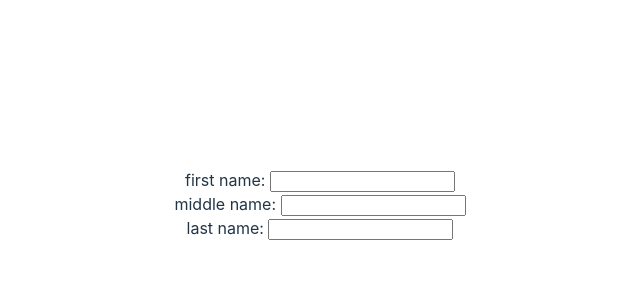
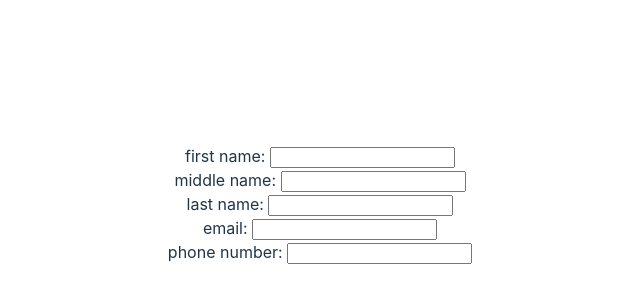
Before and after one commit to estauss1/react-prac, a React (Vite) app in the folder CV-App/: page / in a window 1280 px wide. Shown: the part 196-496 px from the top of the page, without its empty margins (320-960 px from the left). Built offline with nearby package versions, Linux system fonts and the light colour scheme.

Commit message:
contact section of general section

```diff
--- a/CV-App/src/App.jsx
+++ b/CV-App/src/App.jsx
@@ -9,8 +9,10 @@ function App() {
       middleName:'',
       lastName:''
     },
-    email:'',
-    phoneNumber:''
+    contact:{
+      email:'',
+      phoneNumber:''
+    }
   });
 
   function onGenInfoChange(updatedGenInfo){
--- a/CV-App/src/components/general.jsx
+++ b/CV-App/src/components/general.jsx
@@ -4,15 +4,34 @@ export default function GeneralSection({generalInfo, onGenInfoChange}){
     function onNameSecChange(newName){
         onGenInfoChange({
             ...generalInfo,
+            contact:{
+                ...generalInfo.contact
+            },
             name: newName
         })
     }
 
+    function onContactSecChange(newContact){
+        onGenInfoChange({
+            ...generalInfo,
+            name:{
+                ...generalInfo.name
+            },
+            contact: newContact
+        })
+    }
+
     return(
-    <NameSubSection
-        name={generalInfo.name}
-        onNameSecChange={onNameSecChange}
-    />
+    <div>
+        <NameSubSection
+            name={generalInfo.name}
+            onNameSecChange={onNameSecChange}
+        />
+        <ContactSubSection
+            contact={generalInfo.contact}
+            onContactSecChange={onContactSecChange}
+        />
+    </div>
     );
 }
 
@@ -61,6 +80,43 @@ function NameSubSection({name, onNameSecChange}){
     );
 }
 
+function ContactSubSection({contact, onContactSecChange}){
+
+    function onContactChange(e, identifier){
+        const newContact = {
+            ...contact
+        }
+        switch(identifier){
+        case "email":
+            newContact.email = e.target.value
+            break;
+        case "phoneNumber":
+            newContact.phoneNumber = e.target.value
+            break;
+        default:
+            console.log("identifier not recognized inside onContactChange");
+        }
+        onContactSecChange(newContact)
+    }
+
+    return(
+        <div>
+            <Field
+                identifier={"email"}
+                label={"email: "}
+                onValChange={onContactChange}
+                value={contact.email}
+            />
+            <Field
+                identifier={"phoneNumber"}
+                label={"phone number: "}
+                onValChange={onContactChange}
+                value={contact.phoneNumber}
+            />
+        </div>
+    );
+}
+
 function Field({identifier, label, onValChange, value}){
     return(
     <div>
```
